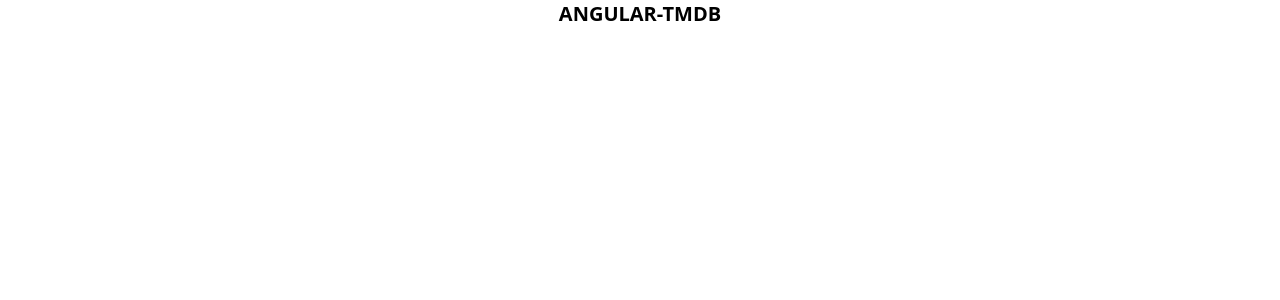
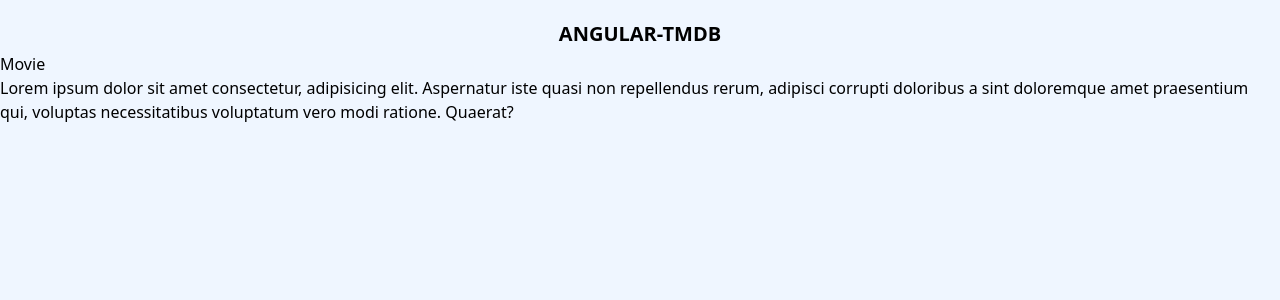
Before and after one commit to danbuchin/angular-tmdb, an Angular app: page / in a window 1280 px wide. Shown: the top 300 px of the page. Built offline with nearby package versions, Linux system fonts and the light colour scheme.

Commit message:
created a component

```diff
--- a/src/app/app.html
+++ b/src/app/app.html
@@ -1 +1,2 @@
 <h1 class="font-bold text-center mb-1 text-xl">{{ title | uppercase }}</h1>
+<app-movie></app-movie>
--- a/src/app/app.ts
+++ b/src/app/app.ts
@@ -1,10 +1,11 @@
 import { UpperCasePipe } from '@angular/common';
 import { Component } from '@angular/core';
 import { RouterOutlet } from '@angular/router';
+import { MovieComponent } from './components/movie/movie.component';
 
 @Component({
   selector: 'app-root',
-  imports: [RouterOutlet, UpperCasePipe],
+  imports: [MovieComponent, RouterOutlet, UpperCasePipe],
   templateUrl: './app.html',
   styleUrl: './app.scss',
 })
--- /dev/null
+++ b/src/app/components/movie/movie.component.html
@@ -0,0 +1,2 @@
+<h2>Movie</h2>
+<p>Lorem ipsum dolor sit amet consectetur, adipisicing elit. Aspernatur iste quasi non repellendus rerum, adipisci corrupti doloribus a sint doloremque amet praesentium qui, voluptas necessitatibus voluptatum vero modi ratione. Quaerat?</p>
--- /dev/null
+++ b/src/app/components/movie/movie.component.ts
@@ -0,0 +1,4 @@
+import { Component } from '@angular/core';
+
+@Component({ selector: 'app-movie', templateUrl: './movie.component.html' })
+export class MovieComponent {}
--- a/src/index.html
+++ b/src/index.html
@@ -7,7 +7,7 @@
   <meta name="viewport" content="width=device-width, initial-scale=1">
   <link rel="icon" type="image/x-icon" href="favicon.ico">
 </head>
-<body>
+<body class="pt-5 bg-blue-50 container mx-auto">
   <app-root></app-root>
 </body>
 </html>
```
